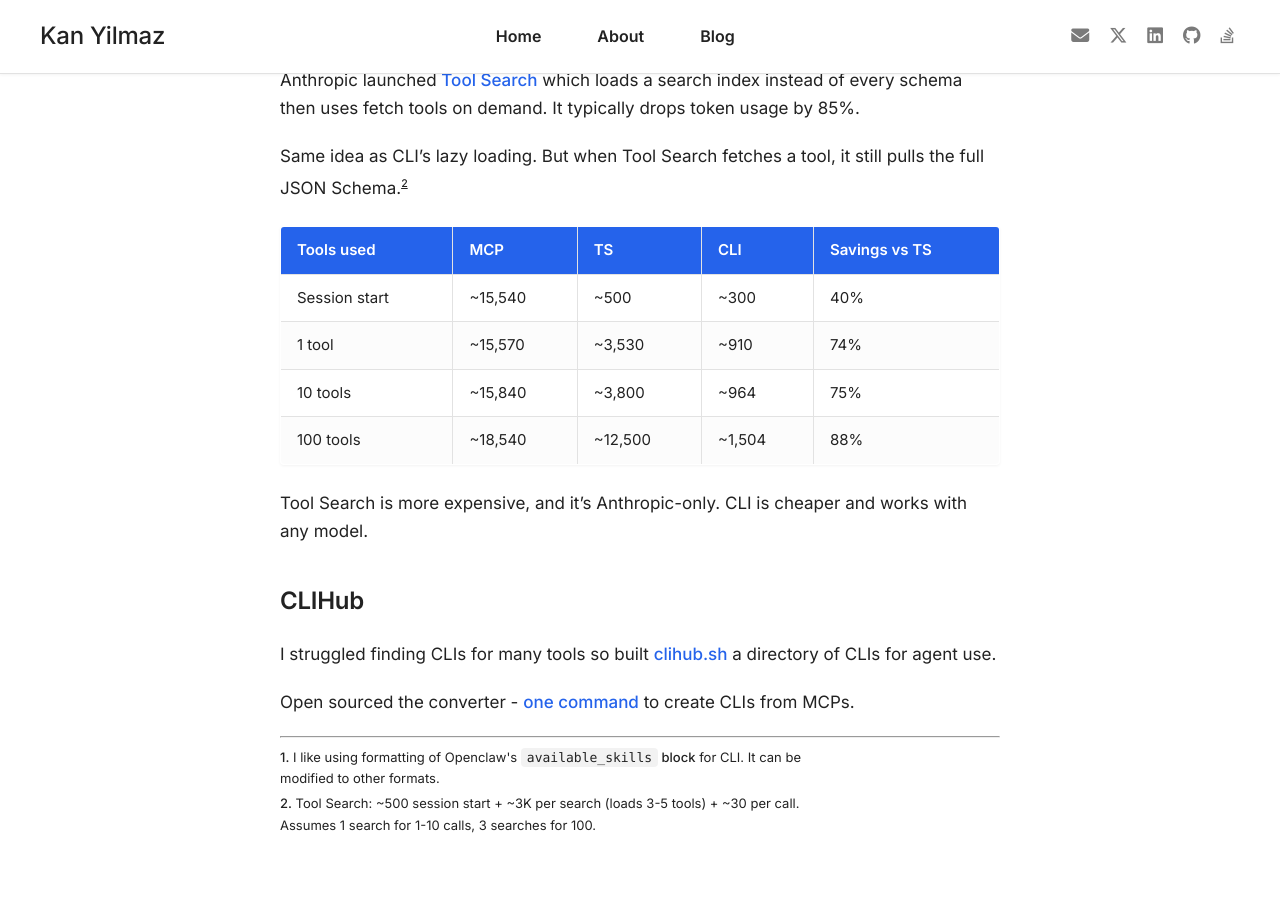
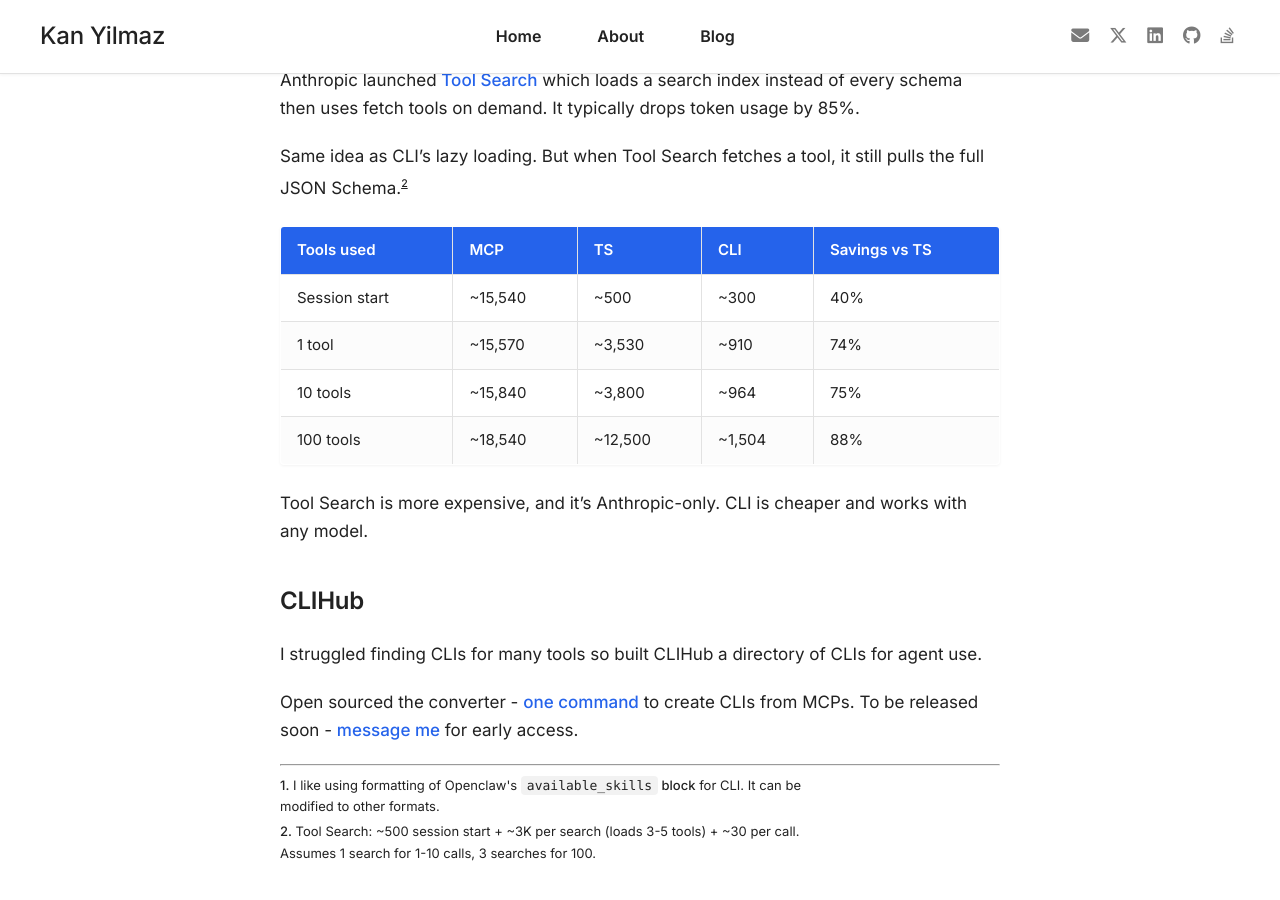
Before and after one commit to thellimist/thellimist.github.io, a Jekyll site: the page built from _posts/2026-02-23-cli-vs-mcp.md, in a window 1280 px wide and 900 px high, scrolled down 3049 px. Built offline with Jekyll 4.4.1, drawn with Linux system fonts in a browser that asks for light colours; before the commit the page ends 3921 px from its top, so only the background shows below that.

Commit message:
Add early access note to CLIHub section
Co-Authored-By: Claude Opus 4.6 <noreply@anthropic.com>

```diff
--- a/_posts/2026-02-23-cli-vs-mcp.md
+++ b/_posts/2026-02-23-cli-vs-mcp.md
@@ -135,9 +135,9 @@ Tool Search is more expensive, and it's Anthropic-only. CLI is cheaper and works
 
 ## CLIHub
 
-I struggled finding CLIs for many tools so built [clihub.sh](https://clihub.sh) a directory of CLIs for agent use.
+I struggled finding CLIs for many tools so built CLIHub a directory of CLIs for agent use.
 
-Open sourced the converter - [one command](https://github.com/thellimist/clihub) to create CLIs from MCPs.
+Open sourced the converter - [one command](https://github.com/thellimist/clihub) to create CLIs from MCPs. To be released soon - [message me](https://x.com/thellimist) for early access.
 
 ---
 
```
